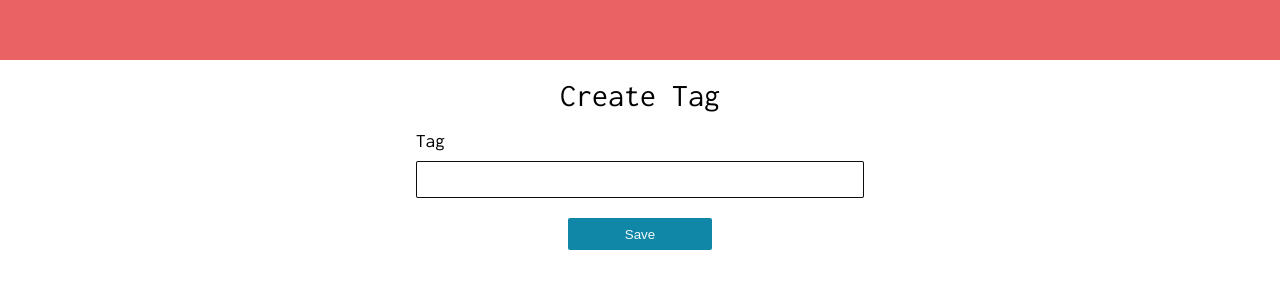
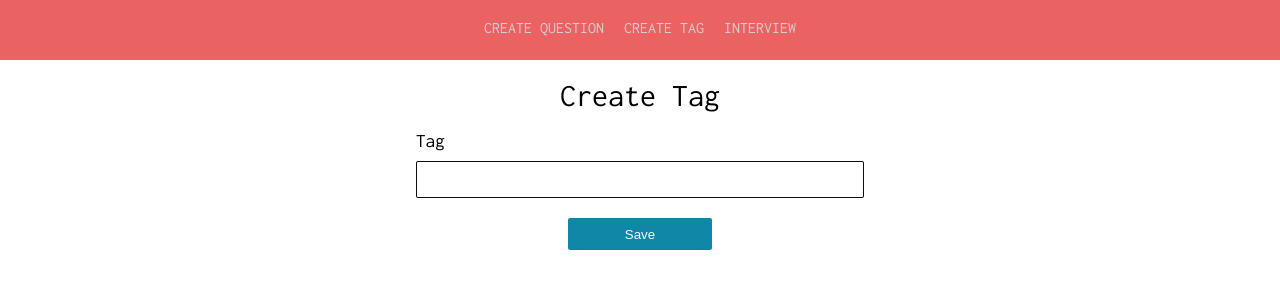
Before and after one commit to valentin0897/mockup_interview, an Angular app in the folder mockup_app/: page /tag/create in a window 1280 px wide. Shown: the top 300 px of the page. Built offline with nearby package versions, Linux system fonts and the light colour scheme.

Commit message:
Add navigation and tags in create_question

```diff
--- a/mockup_app/src/app/classes/Question.ts
+++ b/mockup_app/src/app/classes/Question.ts
@@ -10,4 +10,10 @@ export class Question{
 
 export class PostQuestion{
     question: string = "";
+    tagId: number = 0
+
+    constructor(tagId: number, question: string){
+        this.tagId = tagId
+        this.question = question
+    }
 }
--- a/mockup_app/src/app/components/interview/interview.component.sass
+++ b/mockup_app/src/app/components/interview/interview.component.sass
@@ -9,7 +9,7 @@
         width: 50%
 
         h1
-            margin-bottom: 40px
+            margin-bottom: 20px
 
         h2
             padding: $paddingTopBottom
--- a/mockup_app/src/app/components/question/create-question/create-question.component.html
+++ b/mockup_app/src/app/components/question/create-question/create-question.component.html
@@ -2,7 +2,11 @@
     <h1>Create Question</h1>
     <form [formGroup]="createQuestionForm" (submit)="saveQuestion(this.createQuestionForm.value)">
         <label for="question">Question</label>
-        <input type="text" name="question" id="question" formControlName="question">
+        <input type="text" name="question" id="question" formControlName="question" required="true">
+        <label for="tagSelect">Tag</label>
+        <select formControlName="tag_id" id="tagSelect" name="tag_id" required="true">
+            <option *ngFor="let tag of tags" [ngValue]="tag.id">{{tag.tag}}</option>
+        </select>
         <input type="submit" value="Save">
     </form>
 </div>
--- a/mockup_app/src/app/components/question/create-question/create-question.component.sass
+++ b/mockup_app/src/app/components/question/create-question/create-question.component.sass
@@ -11,6 +11,10 @@
 
         label
             @include labelFormat()
+            margin-top: 10px
+
+        select
+            @include selectFormat()
 
         input[type="text"]
             @include inputTextFormat()
--- a/mockup_app/src/app/components/question/create-question/create-question.component.ts
+++ b/mockup_app/src/app/components/question/create-question/create-question.component.ts
@@ -1,7 +1,9 @@
 import { Component, OnInit } from '@angular/core';
 import { FormBuilder, FormGroup } from '@angular/forms';
 import { PostQuestion, Question } from 'src/app/classes/Question'
+import { Tag } from 'src/app/classes/Tag';
 import { QuestionService } from 'src/app/services/rest/question/question.service';
+import { TagService } from 'src/app/services/rest/tag/tag.service';
 
 @Component({
   selector: 'br-create-question',
@@ -9,25 +11,32 @@ import { QuestionService } from 'src/app/services/rest/question/question.service
   styleUrls: ['./create-question.component.sass']
 })
 export class CreateQuestionComponent implements OnInit {
-  questions: Question[] = []
+  createQuestionForm: FormGroup;
+  tags: Tag[] | null = null;
 
-  createQuestionForm: FormGroup;
-
-  constructor(public questionService: QuestionService, fb: FormBuilder) {
+  constructor(public questionService: QuestionService, private tagService: TagService, fb: FormBuilder) {
     this.createQuestionForm = fb.group({
-      question: ''
+      question: '',
+      tag_id: ''
     });
   }
 
   ngOnInit(): void {
+    this.tagService.loadTags().subscribe((response) => {
+      this.tags = response
+      console.log(this.tags)
+    })
   }
 
   getQuestions(){
     this.questionService.getQuestions()
   }
 
-  saveQuestion(question: PostQuestion){
-    this.questionService.saveQuestion(question)
+  saveQuestion(body: PostQuestion){
+    console.log(body)
+    if (this.createQuestionForm.valid){
+      this.questionService.saveQuestion(body)
+    }
   }
 
 }
--- a/mockup_app/src/app/components/shared/header/header.component.html
+++ b/mockup_app/src/app/components/shared/header/header.component.html
@@ -1,3 +1,5 @@
 <header>
-
+    <a href="/question/create/">Create Question</a>
+    <a href="/tag/create/">Create tag</a>
+    <a href="/">Interview</a>
 </header>
--- a/mockup_app/src/app/components/shared/header/header.component.sass
+++ b/mockup_app/src/app/components/shared/header/header.component.sass
@@ -1,6 +1,19 @@
+@import "../../../../variables.sass"
+
 $header-red: #eb6262
 
 header
     background-color: $header-red
     width: 100%
     height: 60px
+    display: flex
+    justify-content: center
+
+    a
+        color: rgb(210, 210, 210)
+        padding: 20px 10px
+        display: flex
+        text-transform: uppercase
+
+        &:hover
+            color: lighten(rgb(210, 210, 210), 20%)
--- a/mockup_app/src/styles.sass
+++ b/mockup_app/src/styles.sass
@@ -52,3 +52,6 @@ h1
 
 h2
     font-size: 1.5rem
+
+a
+    text-decoration: none
--- a/mockup_app/src/variables.sass
+++ b/mockup_app/src/variables.sass
@@ -46,6 +46,12 @@ $borderRadius: 2px
     border: 1px solid $borderCol
     border-radius: $borderRadius
 
+@mixin selectFormat()
+    width: 100%
+    padding: 10px 5px
+    border: 1px solid $borderCol
+    border-radius: $borderRadius
+
 @mixin inputTextAreaFormat()
     width: 100%
     padding: 10px 5px
```
